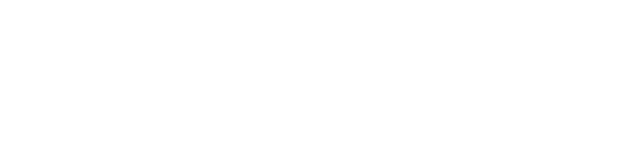
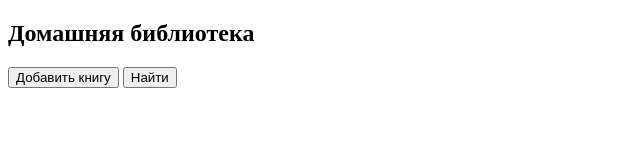
Before and after one commit to Butakov-Aleksei/Homework_Skillbox_JS_Array_07_Task-1, a plain HTML site: page index.html in a window 1280 px wide. Shown: the whole page, without its empty margins (0-640 px from the left). Drawn offline with Linux system fonts and the light colour scheme.

Commit message:
Добавил первичную разметку на страницу

```diff
--- a/index.html
+++ b/index.html
@@ -9,6 +9,18 @@
   <title>Домашняя библиотека</title>
 </head>
 <body>
+  <section class="section home-library">
+    <div class="container home-library__container">
+      <h1 class="main-title home-library__main-title">
+        Домашняя библиотека
+      </h1>
+      <div class="home-library__btns-wrap">
+        <button class="btn home-library__btn btn--green">Добавить книгу</button>
+        <button class="btn home-library__btn btn--blue">Найти</button>
+      </div>
+      <ul class="home-library__list"></ul>
+    </div>
+  </section>
 
 </body>
 </html>
```
